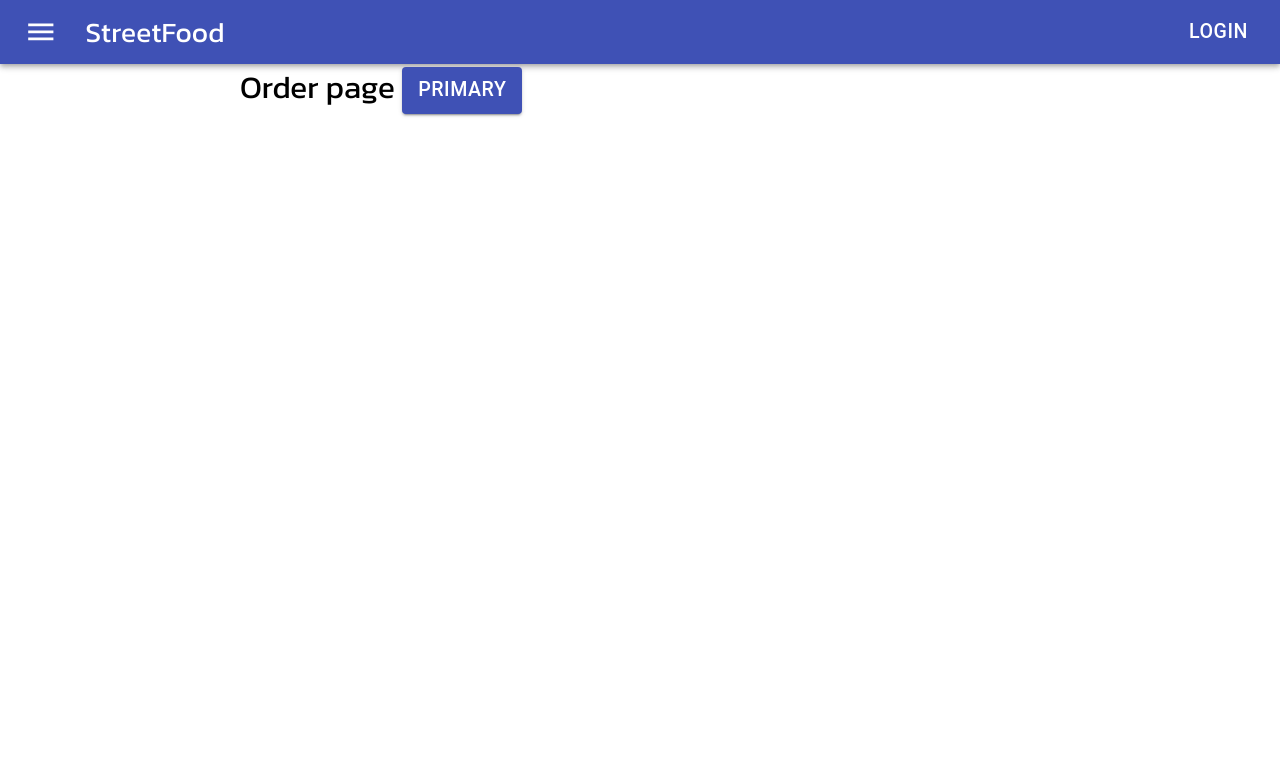
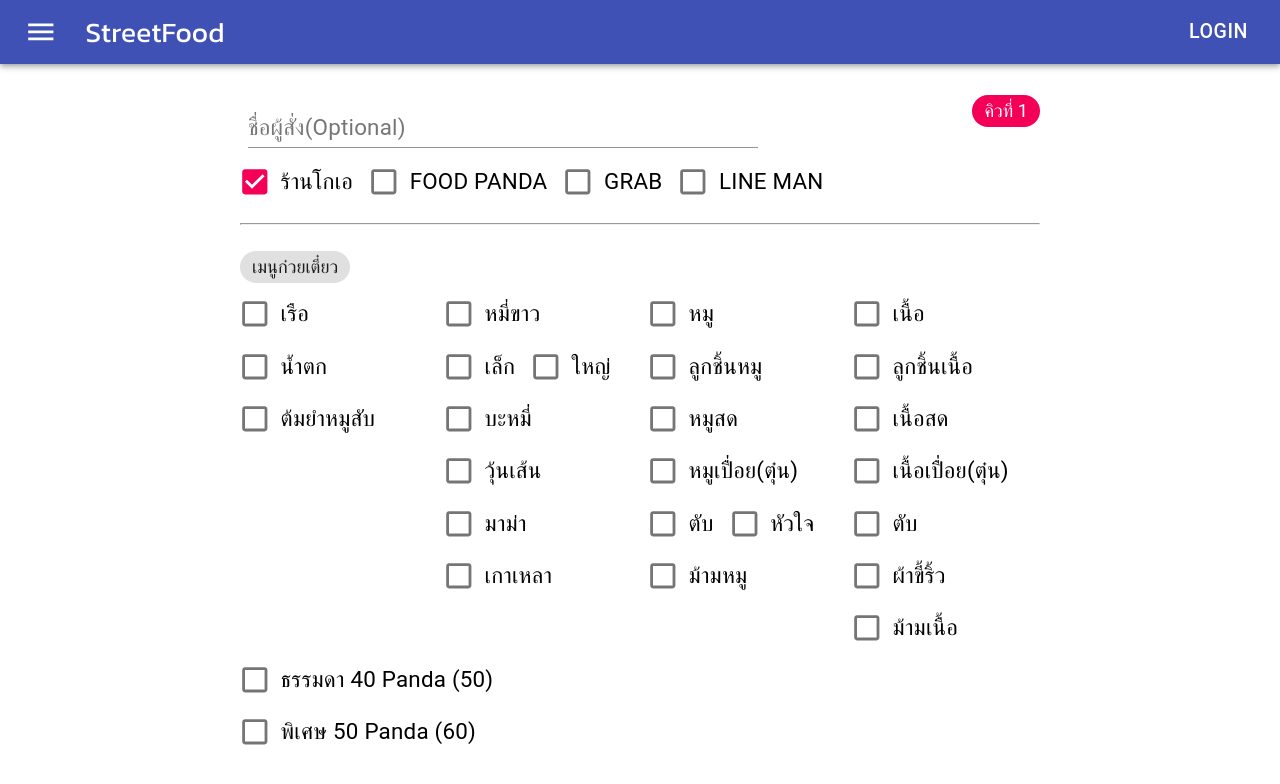
Before and after one commit to boatnoodle/streetfood, a React (Create React App) app: page / in a window 1280 px wide. Shown: the top 784 px of the page. Built offline with nearby package versions, Linux system fonts and the light colour scheme; no server answers; the database is empty.

Commit message:
💄Create simple ui

```diff
--- a/src/global-styles.js
+++ b/src/global-styles.js
@@ -12,6 +12,10 @@ const GlobalStyle = createGlobalStyle`
   body, h1, h2, h3, h4, h5, h6 {
     font-family: 'Kanit', sans-serif !important;
   }
+
+  h1, h2, h3, h4, h5, h6{
+    margin: 0 0 15px 0;
+  }
 `;
 
 export default GlobalStyle;
--- a/src/pages/order.tsx
+++ b/src/pages/order.tsx
@@ -1,9 +1,37 @@
 import React, { useEffect } from "react";
 import Button from "@material-ui/core/Button";
+import FormGroup from "@material-ui/core/FormGroup";
+import FormControlLabel from "@material-ui/core/FormControlLabel";
+import Checkbox, { CheckboxProps } from "@material-ui/core/Checkbox";
+import TextField from "@material-ui/core/TextField";
+import { createStyles, makeStyles, Theme } from "@material-ui/core/styles";
+import Grid, { GridSpacing } from "@material-ui/core/Grid";
+import Chip from "@material-ui/core/Chip";
+import Badge from "@material-ui/core/Badge";
 
 import { useFirebase } from "components/Firebase/useFirebase";
 
+const useStyles = makeStyles((theme: Theme) =>
+  createStyles({
+    root: {
+      margin: "20px 0",
+      "& .MuiTextField-root": {
+        margin: theme.spacing(1),
+        width: "25ch"
+      },
+      flexGrow: 1
+    },
+    control: {
+      padding: theme.spacing(2)
+    },
+    "#outlined-basic": {
+      margin: "0"
+    }
+  })
+);
+
 const OrderPage: React.FC = () => {
+  const classes = useStyles();
   const firebase = useFirebase();
 
   const addData = () => {
@@ -32,17 +60,345 @@ const OrderPage: React.FC = () => {
     });
   };
 
+  const handleChange = value => {
+    console.log("change");
+  };
+
   useEffect(() => {
     listenOrders();
   }, []);
 
   return (
-    <div>
-      Order page{" "}
-      <Button onClick={addData} variant="contained" color="primary">
-        Primary
-      </Button>
-    </div>
+    <form className={classes.root} noValidate autoComplete="off">
+      <FormGroup row>
+        <Grid container>
+          <Grid xs>
+            <TextField id="outlined-basic" label="ชื่อผู้สั่ง(Optional)" />
+          </Grid>
+          <Grid xs style={{ textAlign: "right" }}>
+            <Chip label="คิวที่ 1" color="secondary" />
+          </Grid>
+        </Grid>
+      </FormGroup>
+      <FormGroup row>
+        <FormControlLabel
+          control={
+            <Checkbox checked={true} onChange={handleChange} name="checkedA" />
+          }
+          label="ร้านโกเอ"
+        />
+        <FormControlLabel
+          control={
+            <Checkbox
+              // checked={}
+              onChange={handleChange}
+              name="checkedA"
+            />
+          }
+          label="FOOD PANDA"
+        />
+        <FormControlLabel
+          control={
+            <Checkbox
+              // checked={}
+              onChange={handleChange}
+              name="checkedA"
+            />
+          }
+          label="GRAB"
+        />
+        <FormControlLabel
+          control={
+            <Checkbox
+              // checked={}
+              onChange={handleChange}
+              name="checkedA"
+            />
+          }
+          label="LINE MAN"
+        />
+      </FormGroup>
+      <hr />
+      <FormGroup row>
+        <Grid container spacing={2}>
+          <Grid item>
+            <Chip label="เมนูก๋วยเตี๋ยว" />
+          </Grid>
+        </Grid>
+        <Grid container spacing={2}>
+          <Grid item xs>
+            <FormControlLabel
+              control={
+                <Checkbox
+                  // checked={}
+                  onChange={handleChange}
+                  name="checkedA"
+                />
+              }
+              label="เรือ"
+            />
+            <FormControlLabel
+              control={
+                <Checkbox
+                  // checked={}
+                  onChange={handleChange}
+                  name="checkedA"
+                />
+              }
+              label="น้ำตก"
+            />
+            <FormControlLabel
+              control={
+                <Checkbox
+                  // checked={}
+                  onChange={handleChange}
+                  name="checkedA"
+                />
+              }
+              label="ต้มยำหมูสับ"
+            />
+          </Grid>
+          <Grid item xs>
+            <FormControlLabel
+              control={
+                <Checkbox
+                  // checked={}
+                  onChange={handleChange}
+                  name="checkedA"
+                />
+              }
+              label="หมี่ขาว"
+            />
+            <FormControlLabel
+              control={
+                <Checkbox
+                  // checked={}
+                  onChange={handleChange}
+                  name="checkedA"
+                />
+              }
+              label="เล็ก"
+            />
+            <FormControlLabel
+              control={
+                <Checkbox
+                  // checked={}
+                  onChange={handleChange}
+                  name="checkedA"
+                />
+              }
+              label="ใหญ่"
+            />
+            <FormControlLabel
+              control={
+                <Checkbox
+                  // checked={}
+                  onChange={handleChange}
+                  name="checkedA"
+                />
+              }
+              label="บะหมี่"
+            />
+            <FormControlLabel
+              control={
+                <Checkbox
+                  // checked={}
+                  onChange={handleChange}
+                  name="checkedA"
+                />
+              }
+              label="วุ้นเส้น"
+            />
+            <FormControlLabel
+              control={
+                <Checkbox
+                  // checked={}
+                  onChange={handleChange}
+                  name="checkedA"
+                />
+              }
+              label="มาม่า"
+            />
+            <FormControlLabel
+              control={
+                <Checkbox
+                  // checked={}
+                  onChange={handleChange}
+                  name="checkedA"
+                />
+              }
+              label="เกาเหลา"
+            />
+          </Grid>
+          <Grid item xs>
+            <FormControlLabel
+              control={
+                <Checkbox
+                  // checked={}
+                  onChange={handleChange}
+                  name="checkedA"
+                />
+              }
+              label="หมู"
+            />
+            <FormControlLabel
+              control={
+                <Checkbox
+                  // checked={}
+                  onChange={handleChange}
+                  name="checkedA"
+                />
+              }
+              label="ลูกชิ้นหมู"
+            />
+            <FormControlLabel
+              control={
+                <Checkbox
+                  // checked={}
+                  onChange={handleChange}
+                  name="checkedA"
+                />
+              }
+              label="หมูสด"
+            />
+            <FormControlLabel
+              control={
+                <Checkbox
+                  // checked={}
+                  onChange={handleChange}
+                  name="checkedA"
+                />
+              }
+              label="หมูเปื่อย(ตุ๋น)"
+            />
+            <FormControlLabel
+              control={
+                <Checkbox
+                  // checked={}
+                  onChange={handleChange}
+                  name="checkedA"
+                />
+              }
+              label="ตับ"
+            />
+            <FormControlLabel
+              control={
+                <Checkbox
+                  // checked={}
+                  onChange={handleChange}
+                  name="checkedA"
+                />
+              }
+              label="หัวใจ"
+            />
+            <FormControlLabel
+              control={
+                <Checkbox
+                  // checked={}
+                  onChange={handleChange}
+                  name="checkedA"
+                />
+              }
+              label="ม้ามหมู"
+            />
+          </Grid>
+          <Grid item xs>
+            <FormControlLabel
+              control={
+                <Checkbox
+                  // checked={}
+                  onChange={handleChange}
+                  name="checkedA"
+                />
+              }
+              label="เนื้อ"
+            />
+            <FormControlLabel
+              control={
+                <Checkbox
+                  // checked={}
+                  onChange={handleChange}
+                  name="checkedA"
+                />
+              }
+              label="ลูกชิ้นเนื้อ"
+            />
+            <FormControlLabel
+              control={
+                <Checkbox
+                  // checked={}
+                  onChange={handleChange}
+                  name="checkedA"
+                />
+              }
+              label="เนื้อสด"
+            />
+            <FormControlLabel
+              control={
+                <Checkbox
+                  // checked={}
+                  onChange={handleChange}
+                  name="checkedA"
+                />
+              }
+              label="เนื้อเปื่อย(ตุ๋น)"
+            />
+            <FormControlLabel
+              control={
+                <Checkbox
+                  // checked={}
+                  onChange={handleChange}
+                  name="checkedA"
+                />
+              }
+              label="ตับ"
+            />
+            <FormControlLabel
+              control={
+                <Checkbox
+                  // checked={}
+                  onChange={handleChange}
+                  name="checkedA"
+                />
+              }
+              label="ผ้าขี้ริ้ว"
+            />
+            <FormControlLabel
+              control={
+                <Checkbox
+                  // checked={}
+                  onChange={handleChange}
+                  name="checkedA"
+                />
+              }
+              label="ม้ามเนื้อ"
+            />
+          </Grid>
+        </Grid>
+      </FormGroup>
+      <FormGroup>
+        <FormControlLabel
+          control={
+            <Checkbox
+              // checked={}
+              onChange={handleChange}
+              name="checkedA"
+            />
+          }
+          label="ธรรมดา 40 Panda (50)"
+        />
+        <FormControlLabel
+          control={
+            <Checkbox
+              // checked={}
+              onChange={handleChange}
+              name="checkedA"
+            />
+          }
+          label="พิเศษ 50 Panda (60)"
+        />
+      </FormGroup>
+    </form>
   );
 };
 
```
